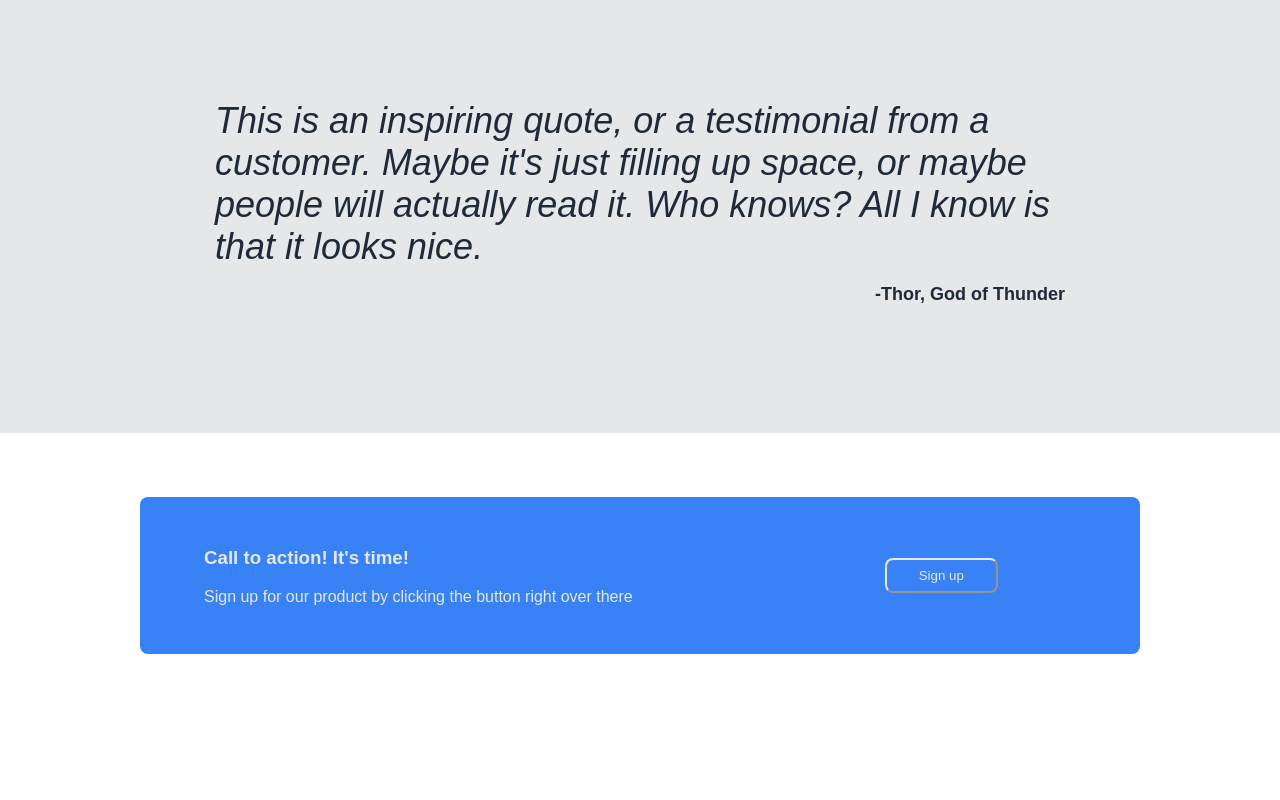
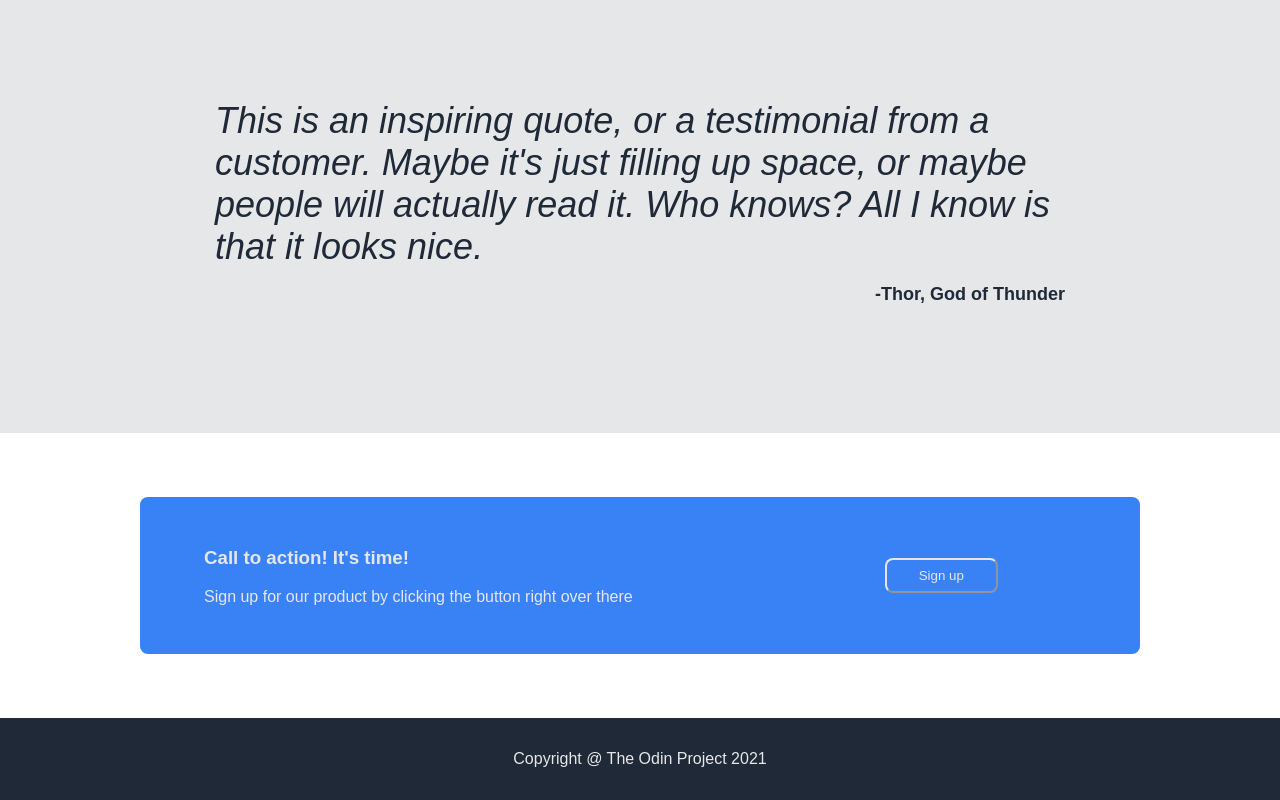
Before and after one commit to Danfeng-Danny-Wang/landing-page, a plain HTML site: page index.html in a window 1280 px wide. Shown: the part 1015-1815 px from the top of the page. Before the commit the page ends 1733 px from the top, so only its background shows below. Drawn offline with Linux system fonts and the light colour scheme.

Commit message:
Add footer and its styles

```diff
--- a/index.html
+++ b/index.html
@@ -66,5 +66,8 @@
         <button>Sign up</button>
       </div>
     </div>
+    <footer>
+      <p>Copyright @ The Odin Project 2021</p>
+    </footer>
   </body>
 </html>
--- a/style.css
+++ b/style.css
@@ -200,3 +200,11 @@ main img {
   color: #e5e7eb;
   padding-left: 64px;
 }
+
+/* footer */
+footer {
+  background-color: #1f2937;
+  color: #e5e7e8;
+  text-align: center;
+  padding: 16px 0;
+}
```
